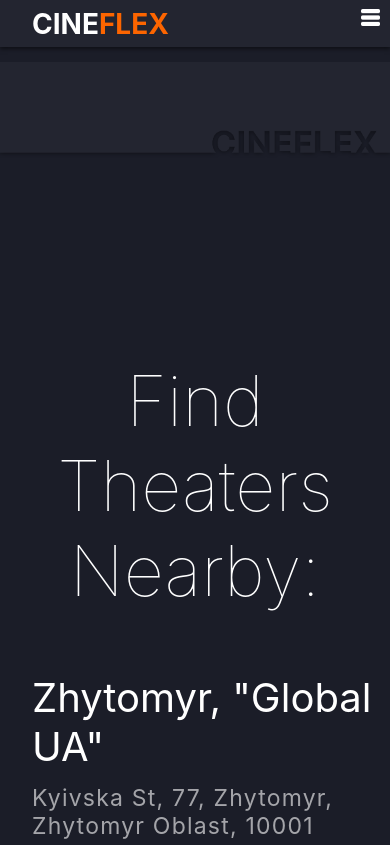
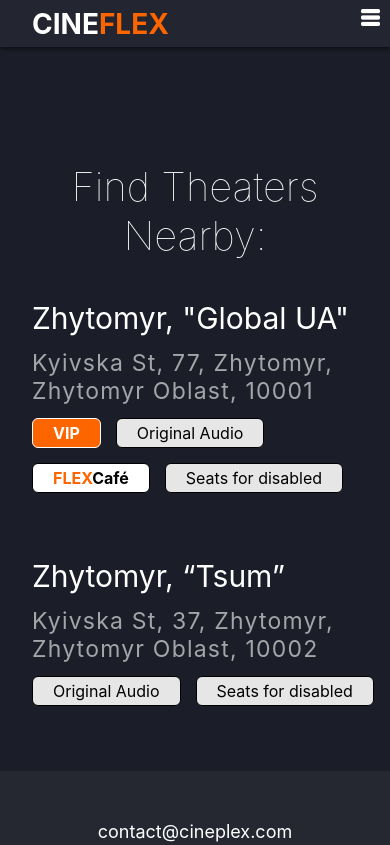
Before and after one commit to Vl4d1000/praktyka, a plain HTML site: page findtheater.html in a window 390 px wide. Shown: the top 845 px of the page. Drawn offline with Linux system fonts and the light colour scheme.

Commit message:
fixing stuff

```diff
--- a/styles/findth.css
+++ b/styles/findth.css
@@ -52,3 +52,19 @@
     color: #FC6500;
     text-transform: uppercase;
 }
+@media screen and (max-width: 900px){
+    h1.huge-header {
+        font-size: 40px !important;
+    }
+    h1.title {
+        font-size: 30px !important;
+    }
+    p.address {
+        font-size: 23px !important;
+    }
+}
+@media screen and (max-width: 550px) {
+    #wp-2, #wp-1 {
+        display: none !important;
+    }
+}
--- a/styles/indexstyle.css
+++ b/styles/indexstyle.css
@@ -21,7 +21,7 @@
     font-weight: lighter;
     text-align: center;
     text-transform: capitalize;
-    margin-top: 200px;
+    margin-top: 100px;
 }
 .current_page {
     color: #FC6500 !important;
@@ -245,7 +245,7 @@
         z-index: 5;
     }
     img#wp-2 {
-        display: block !important;
+        display: block;
     }
     img#wp-1 {
         display: none;
```
Also changed, not shown: index.html (+6 -0 lines).
